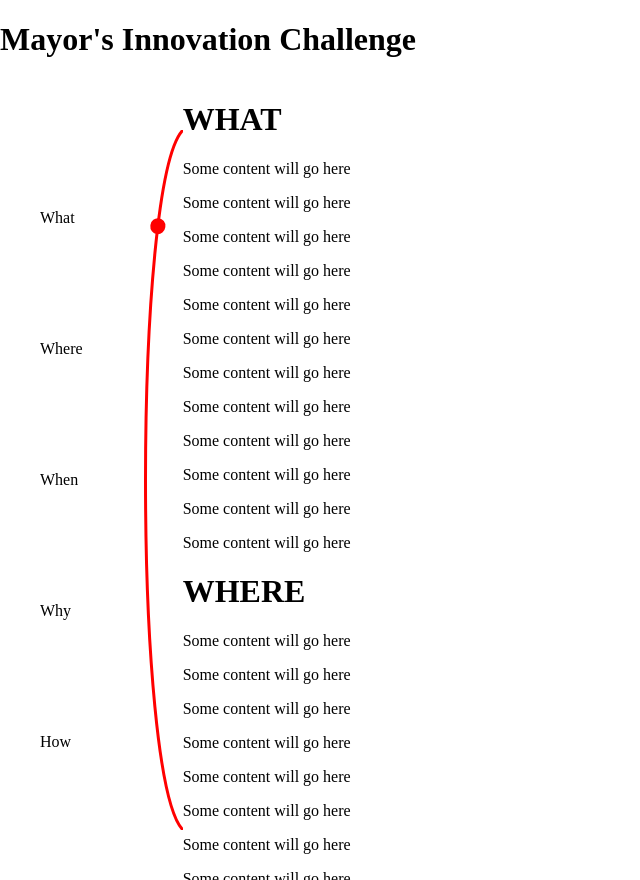
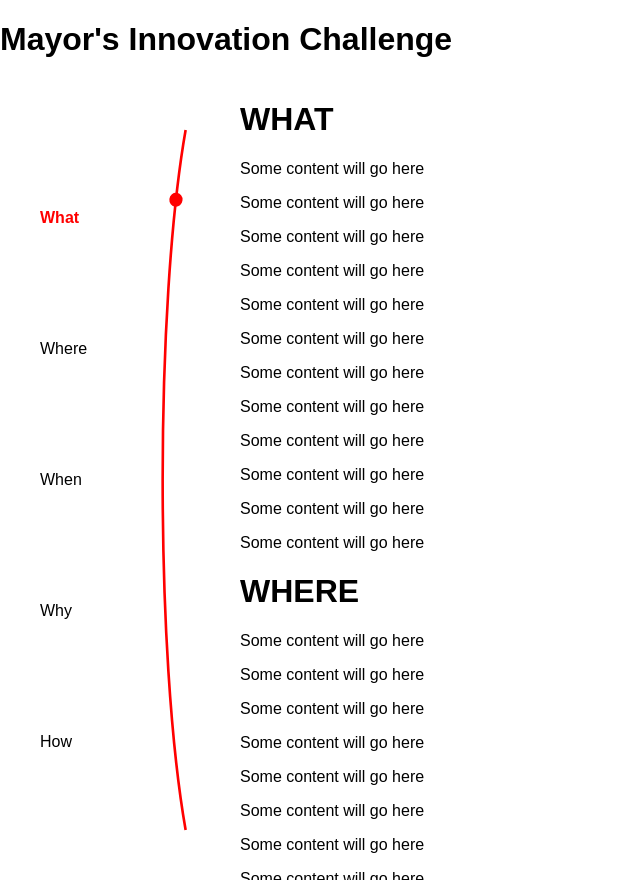
Before and after one commit to city-of-kingston/mayors-innovation-challenge-2020, a Next.js app: page / in a window 1280 px wide. Shown: the whole page, without its empty margins (0-640 px from the left). Built offline with nearby package versions, Linux system fonts and the light colour scheme.

Commit message:
Finish scroll links

```diff
--- /dev/null
+++ b/components/ScrollTrigger.js
@@ -0,0 +1,208 @@
+import React, { Component } from 'react';
+import PropTypes from 'prop-types';
+import ReactDOM from 'react-dom';
+import throttle from 'lodash.throttle';
+import cleanProps from 'clean-react-props';
+
+class ScrollTrigger extends Component {
+  constructor(props) {
+    super(props);
+
+    this.onScrollThrottled = throttle(this.onScroll.bind(this), props.throttleScroll, {
+      trailing: false,
+    });
+
+    this.onResizeThrottled = throttle(this.onResize.bind(this), props.throttleResize, {
+      trailing: false,
+    });
+
+    this.state = {
+      inViewport: false,
+      progress: 0,
+      lastScrollPosition: null,
+      lastScrollTime: null,
+    };
+  }
+
+  componentDidMount() {
+    let { containerRef } = this.props;
+    let scrollingElement = typeof containerRef === 'string'
+      ? document.querySelector(containerRef)
+      : containerRef;
+
+    scrollingElement.addEventListener('resize', this.onResizeThrottled);
+    scrollingElement.addEventListener('scroll', this.onScrollThrottled);
+
+    if (this.props.triggerOnLoad) {
+      this.checkStatus();
+    }
+  }
+
+  componentDidUpdate(prevProps, prevState) {
+    let { containerRef } = this.props;
+    let scrollingElement = typeof containerRef === 'string'
+      ? document.querySelector(containerRef)
+      : containerRef;
+
+    if (prevProps.throttleScroll !== this.props.throttleScroll) {
+      scrollingElement.removeEventListener('scroll', this.onScrollThrottled);
+      this.onScrollThrottled = throttle(this.onScroll.bind(this), this.props.throttleScroll, {
+        trailing: false,
+      });
+      scrollingElement.addEventListener('scroll', this.onScrollThrottled);
+    }
+
+    if (prevProps.throttleResize !== this.props.throttleResize) {
+      scrollingElement.removeEventListener('resize', this.onResizeThrottled);
+      this.onResizeThrottled = throttle(this.onResize.bind(this), this.props.throttleResize, {
+        trailing: false,
+      });
+      scrollingElement.addEventListener('resize', this.onResizeThrottled);
+    }
+  }
+
+  componentWillUnmount() {
+    let { containerRef } = this.props;
+    let scrollingElement = typeof containerRef === 'string'
+      ? document.querySelector(containerRef)
+      : containerRef;
+
+    scrollingElement.removeEventListener('resize', this.onResizeThrottled);
+    scrollingElement.removeEventListener('scroll', this.onScrollThrottled);
+  }
+
+  onResize() {
+    this.checkStatus();
+  }
+
+  onScroll() {
+    this.checkStatus();
+  }
+
+  checkStatus() {
+    const {
+      containerRef,
+      onEnter,
+      onExit,
+      onProgress,
+    } = this.props;
+
+    const {
+      lastScrollPosition,
+      lastScrollTime,
+    } = this.state;
+
+    const element = ReactDOM.findDOMNode(this.element);
+    const elementRect = element.getBoundingClientRect();
+    const viewportStart = 0;
+    const scrollingElement = typeof containerRef === 'string'
+      ? document.querySelector(containerRef)
+      : containerRef;
+    const viewportEnd = containerRef === document.documentElement
+      ? Math.max(containerRef.clientHeight, window.innerHeight || 0)
+      : scrollingElement.clientHeight;
+    const inViewport = elementRect.top <= viewportEnd && elementRect.bottom >= viewportStart;
+
+    const position = window.scrollY;
+    const velocity = lastScrollPosition && lastScrollTime
+      ? Math.abs((lastScrollPosition - position) / (lastScrollTime - Date.now()))
+      : null;
+
+    if (inViewport) {
+      const progress = Math.max(0, Math.min(1, 1 - (elementRect.bottom / (viewportEnd + elementRect.height))));
+
+      if (!this.state.inViewport) {
+        this.setState({
+          inViewport,
+        });
+
+        onEnter({
+          progress,
+          velocity,
+        }, this);
+      }
+
+      onProgress({
+        progress,
+        velocity,
+      }, this);
+
+      this.setState({
+        lastScrollPosition: position,
+        lastScrollTime: Date.now(),
+      });
+      return;
+    }
+
+    if (this.state.inViewport) {
+      const progress = elementRect.top <= viewportEnd ? 1 : 0;
+
+      this.setState({
+        lastScrollPosition: position,
+        lastScrollTime: Date.now(),
+        inViewport,
+        progress,
+      });
+
+      onProgress({
+        progress,
+        velocity,
+      }, this);
+
+      onExit({
+        progress,
+        velocity,
+      }, this);
+    }
+  }
+
+  render() {
+    const {
+      children,
+      component,
+    } = this.props;
+
+    const elementMethod = React.isValidElement(component)
+      ? 'cloneElement'
+      : 'createElement';
+
+    return React[elementMethod](component, {
+        ...cleanProps(this.props, ['onProgress']),
+        ref: (element) => {
+          this.element = element;
+        },
+      },
+      children,
+    );
+  }
+}
+
+ScrollTrigger.propTypes = {
+  component: PropTypes.oneOfType([
+    PropTypes.element,
+    PropTypes.node,
+  ]),
+  containerRef: PropTypes.oneOfType([
+    PropTypes.object,
+    PropTypes.string,
+  ]),
+  throttleResize: PropTypes.number,
+  throttleScroll: PropTypes.number,
+  triggerOnLoad: PropTypes.bool,
+  onEnter: PropTypes.func,
+  onExit: PropTypes.func,
+  onProgress: PropTypes.func,
+};
+
+ScrollTrigger.defaultProps = {
+  component: 'div',
+  containerRef: (typeof document !== 'undefined') ? document.documentElement : 'html',
+  throttleResize: 100,
+  throttleScroll: 100,
+  triggerOnLoad: true,
+  onEnter: () => {},
+  onExit: () => {},
+  onProgress: () => {},
+};
+
+export default ScrollTrigger;
--- a/css/page-layout.scss
+++ b/css/page-layout.scss
@@ -3,6 +3,7 @@ html, body, #__next {
 	padding: 0;
 	height: 100%;
 	width: 100%;
+	font-family: Arial;
 }
 
 .page-container {
@@ -25,6 +26,10 @@ html, body, #__next {
 			flex-grow: 1;
 			height: 100%;
 			overflow: auto;
+			box-sizing: border-box;
+			padding-left: 50px;
+			padding-right: 50px;
+			padding-bottom: 25vh;
 		}
 
 		.sidebar {
@@ -34,11 +39,19 @@ html, body, #__next {
 
 			ul.links {
 				align-self: stretch;
+				width: 80px;
 
 				display: flex;
 				flex-direction: column;
 				justify-content: space-evenly;
 				list-style: none;
+
+				li {
+					&.active {
+						color: red;
+						font-weight: bold;
+					}
+				}
 			}
 
 			.nav-slider {
@@ -53,7 +66,7 @@ html, body, #__next {
 				.dot {
 					stroke-width: 15;
 					stroke-dasharray: 1, 1000;
-					stroke-dashoffset: -100;
+					// stroke-dashoffset: -100;
 					stroke-linecap: round;
 					transition: stroke-dashoffset 1s ease;
 				}
--- a/package.json
+++ b/package.json
@@ -24,6 +24,7 @@
     "node-sass": "^4.12.0",
     "react": "^16.8.6",
     "react-dom": "^16.8.6",
-    "react-scroll": "^1.7.12"
+    "react-scroll": "^1.7.12",
+    "react-scroll-trigger": "^0.5.3"
   }
 }
--- a/pages/index.js
+++ b/pages/index.js
@@ -1,10 +1,86 @@
-import { Link, Element } from 'react-scroll';
+import React, { Component } from 'react';
+import { Link, Element, Events } from 'react-scroll';
+import ScrollTrigger from '../components/ScrollTrigger';
 import Content, { ContentDiv, ContentParagraph } from '../components/content';
 import content from '../content/index.yaml';
 
 import '../css/page-layout.scss';
 
-const Home = () => (
+const HEADERS = [
+	{ name: 'what', label: 'What' },
+	{ name: 'where', label: 'Where' },
+	{ name: 'when', label: 'When' },
+	{ name: 'why', label: 'Why' },
+	{ name: 'how', label: 'How' },
+];
+
+export default class Home extends Component {
+	constructor(props) {
+		super(props);
+
+		this.state = {
+			activeHeader: null,
+			headerProgress: 0,
+			transitioning: false
+		};
+
+		for (let { name } of HEADERS) {
+			this.state[name] = false;
+		}
+
+		this.scrollContainer = React.createRef();
+	}
+
+	componentDidMount() {
+		Events.scrollEvent.register('begin', (to, element) => {
+			let i = HEADERS.map(({name})=>name).indexOf(to);
+			this.setState({
+				activeHeader: to,
+				headerProgress: (i + 0.5) / HEADERS.length,
+				transitioning: true,
+			});
+		});
+
+		Events.scrollEvent.register('end', (to, element) => {
+			this.setState({
+				transitioning: false
+			})
+		});
+	}
+
+	componentWillUnmount() {
+		Events.scrollEvent.remove('begin');
+		Events.scrollEvent.remove('end');
+	}
+
+	setSectionState(name, state) {
+		this.setState({ [name]: state });
+	}
+
+	componentDidUpdate(oldProps, oldState) {
+		let changed = false;
+		for (let { name } of HEADERS) {
+			if (this.state[name] !== oldState[name]) {
+				changed = true; break;
+			}
+		}
+
+		if (changed && !this.state.transitioning) {
+			for (let i = 0; i < HEADERS.length; i++) {
+				let { name } = HEADERS[i];
+				if (this.state[name]) {
+					this.setState({
+						activeHeader: name,
+						headerProgress: (i + 0.5) / HEADERS.length,
+					});
+					break;
+				}
+			}
+		}
+	}
+
+	render() {
+		return (
 			<Content.Provider value={content}>
 				{/*<ContentParagraph contentId="mainText" />
 				<ContentDiv contentId="inner">
@@ -18,53 +94,64 @@ const Home = () => (
 					<div className="content-container">
 						<div className="sidebar">
 							<ul className="links">
-						<li><Link containerId="scroll-container" smooth to="what">What</Link></li>
-						<li><Link containerId="scroll-container" smooth to="where">Where</Link></li>
-						<li><Link containerId="scroll-container" smooth to="when">When</Link></li>
-						<li><Link containerId="scroll-container" smooth to="why">Why</Link></li>
-						<li><Link containerId="scroll-container" smooth to="how">How</Link></li>
+								{ HEADERS.map(({name, label}) => (
+									<li key={name} className={name === this.state.activeHeader? 'active' : ''}>
+										<Link containerId="scroll-container" smooth to={name} offset={-300}>{ label }</Link>
+									</li>
+								))}
 							</ul>
 
-					<svg width="100" height="700" className="nav-slider">
-						<path d="M 100 0 C 50 50, 50 650, 100 700" fill="transparent" className="line"/>
-						<path d="M 100 0 C 50 50, 50 650, 100 700" className="dot" fill="transparent"/>
+							<svg width="70" height="100%" viewBox="0 0 80 820" className="nav-slider" preserveAspectRatio="xMidYMid">
+								<path d="M 75 10 C 40 210, 40 610, 75 810" fill="transparent" className="line"/>
+								<path d="M 75 10 C 40 210, 40 610, 75 810" className="dot" fill="transparent"
+									strokeDashoffset={-this.state.headerProgress * 800}/>
 							</svg>
 						</div>
-				<div className="content" id="scroll-container">
-					<Element name="what">
+						<div className="content" id="scroll-container" ref={this.scrollContainer}>
+							<Element name="what" />
+							<ScrollTrigger containerRef="#scroll-container" onEnter={() => this.setSectionState('what', true)} onExit={() => this.setSectionState('what', false)}>
 								<h1>WHAT</h1>
+							</ScrollTrigger>
 							<p>Some content will go here</p><p>Some content will go here</p><p>Some content will go here</p><p>Some content will go here</p>
 							<p>Some content will go here</p><p>Some content will go here</p><p>Some content will go here</p><p>Some content will go here</p>
 							<p>Some content will go here</p><p>Some content will go here</p><p>Some content will go here</p><p>Some content will go here</p>
-					</Element>
-					<Element name="where">
+
+							<Element name="where" />
+							<ScrollTrigger containerRef="#scroll-container" onEnter={() => this.setSectionState('where', true)} onExit={() => this.setSectionState('where', false)}>
 								<h1>WHERE</h1>
+							</ScrollTrigger>
 							<p>Some content will go here</p><p>Some content will go here</p><p>Some content will go here</p><p>Some content will go here</p>
 							<p>Some content will go here</p><p>Some content will go here</p><p>Some content will go here</p><p>Some content will go here</p>
 							<p>Some content will go here</p><p>Some content will go here</p><p>Some content will go here</p><p>Some content will go here</p>
-					</Element>
-					<Element name="when">
+
+							<Element name="when" />
+							<ScrollTrigger containerRef="#scroll-container" onEnter={() => this.setSectionState('when', true)} onExit={() => this.setSectionState('when', false)}>
 								<h1>WHEN</h1>
+							</ScrollTrigger>
 							<p>Some content will go here</p><p>Some content will go here</p><p>Some content will go here</p><p>Some content will go here</p>
 							<p>Some content will go here</p><p>Some content will go here</p><p>Some content will go here</p><p>Some content will go here</p>
 							<p>Some content will go here</p><p>Some content will go here</p><p>Some content will go here</p><p>Some content will go here</p>
-					</Element>
-					<Element name="why">
+
+							<Element name="why" />
+							<ScrollTrigger containerRef="#scroll-container" onEnter={() => this.setSectionState('why', true)} onExit={() => this.setSectionState('why', false)}>
 								<h1>WHY</h1>
+							</ScrollTrigger>
 							<p>Some content will go here</p><p>Some content will go here</p><p>Some content will go here</p><p>Some content will go here</p>
 							<p>Some content will go here</p><p>Some content will go here</p><p>Some content will go here</p><p>Some content will go here</p>
 							<p>Some content will go here</p><p>Some content will go here</p><p>Some content will go here</p><p>Some content will go here</p>
-					</Element>
-					<Element name="how">
+
+							<Element name="how" />
+							<ScrollTrigger containerRef="#scroll-container" onEnter={() => this.setSectionState('how', true)} onExit={() => this.setSectionState('how', false)}>
 								<h1>HOW</h1>
+							</ScrollTrigger>
 							<p>Some content will go here</p><p>Some content will go here</p><p>Some content will go here</p><p>Some content will go here</p>
 							<p>Some content will go here</p><p>Some content will go here</p><p>Some content will go here</p><p>Some content will go here</p>
 							<p>Some content will go here</p><p>Some content will go here</p><p>Some content will go here</p><p>Some content will go here</p>
-					</Element>
+
 						</div>
 					</div>
 				</div>
 			</Content.Provider>
-)
-
-export default Home;
+		);
+	}
+}
```
Also changed, not shown: 1 other file (tests, documents, lock files or other folders). Lines whose indentation alone changed are shown as unchanged.
